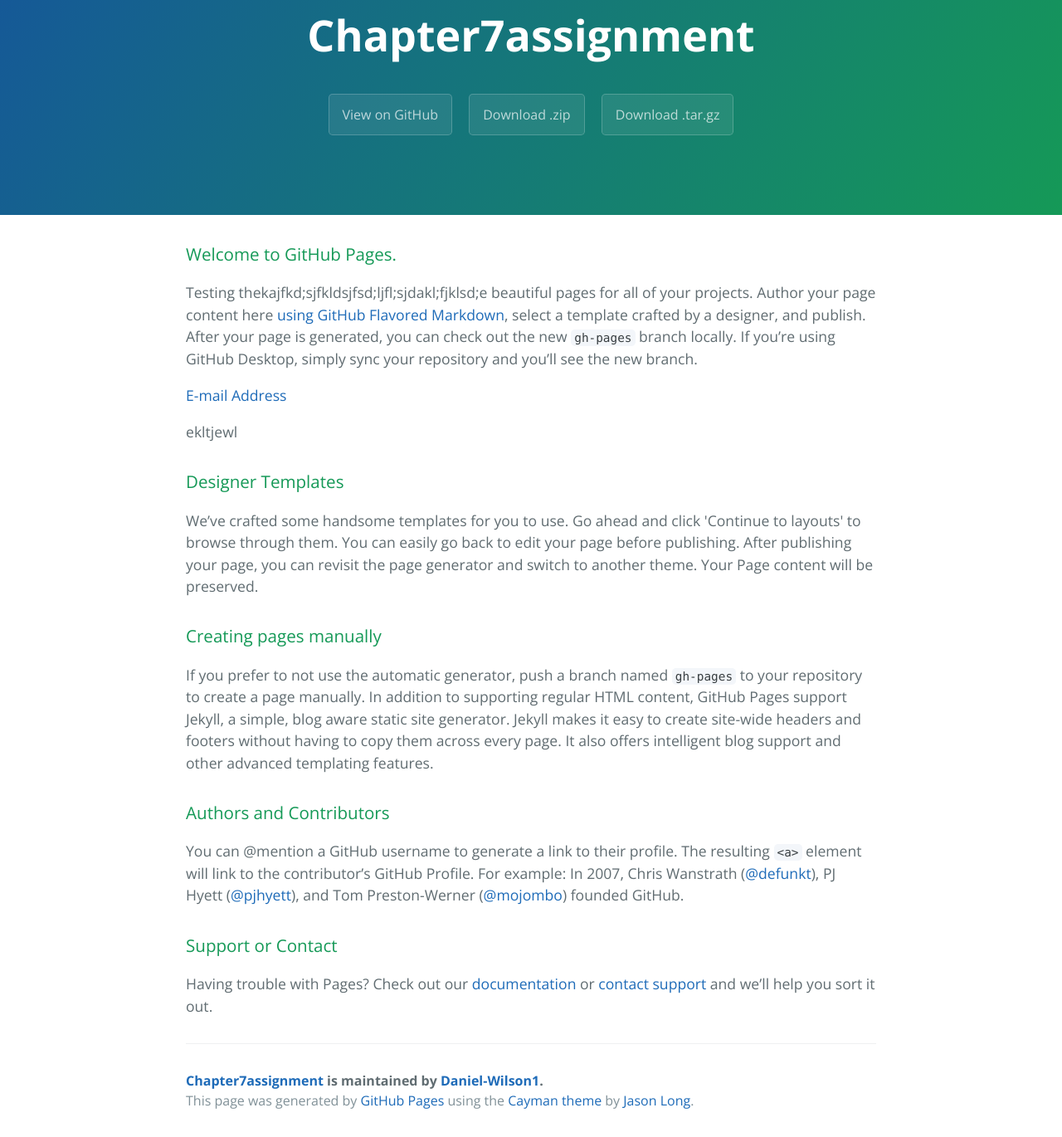
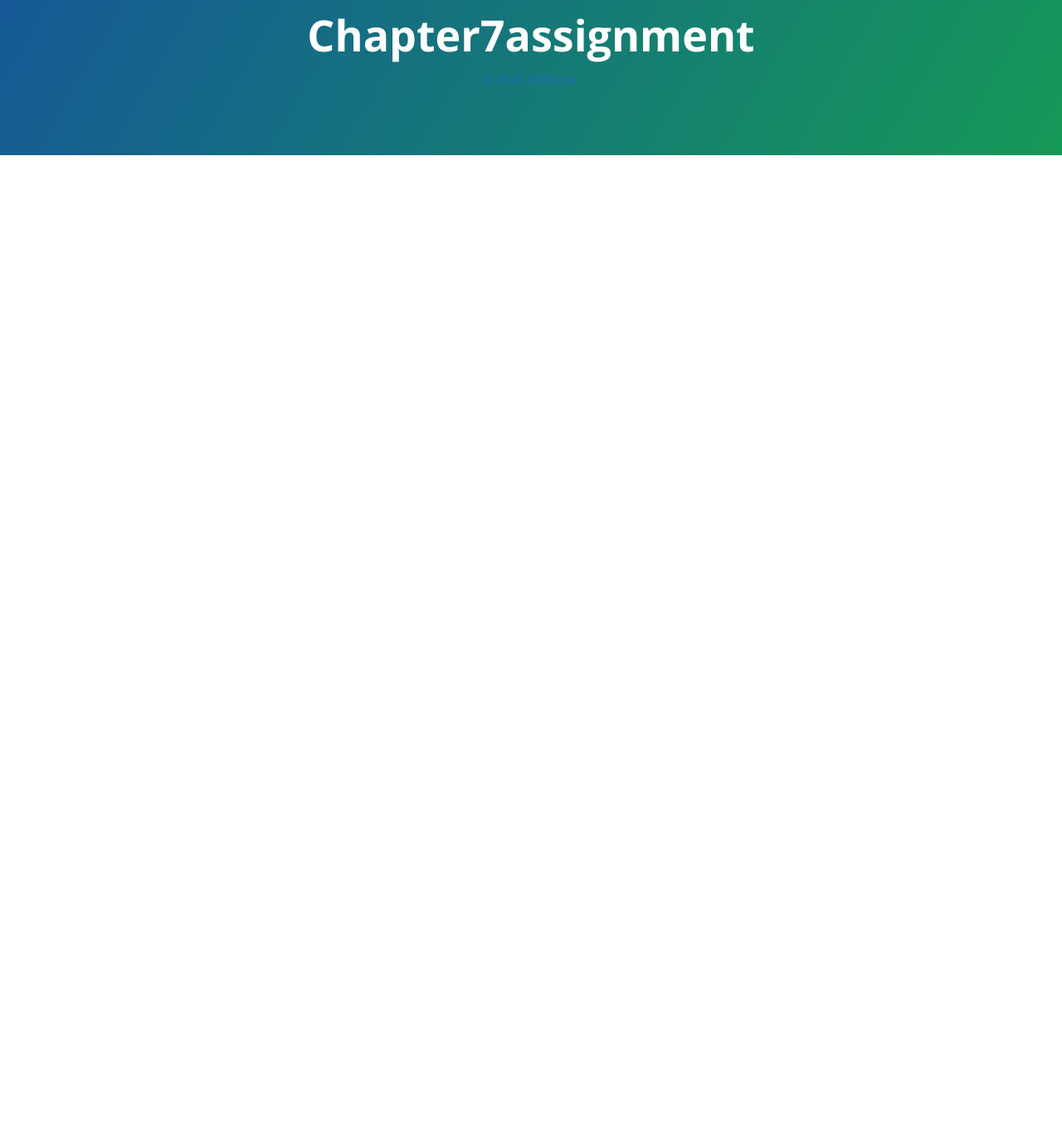
Before and after one commit to Daniel-Wilson1/chapter7assignment, a plain HTML site: page index.html in a window 1280 px wide. Shown: the part 77-1447 px from the top of the page at 83% size. After the commit the page ends 800 px from the top, so only its background shows below. Drawn offline with nearby package versions, Linux system fonts and the light colour scheme.

Commit message:
Update index.html

```diff
--- a/index.html
+++ b/index.html
@@ -12,47 +12,7 @@
   <body>
     <section class="page-header">
       <h1 class="project-name">Chapter7assignment</h1>
-      <h2 class="project-tagline"></h2>
-      <a href="https://github.com/Daniel-Wilson1/chapter7assignment" class="btn">View on GitHub</a>
-      <a href="https://github.com/Daniel-Wilson1/chapter7assignment/zipball/master" class="btn">Download .zip</a>
-      <a href="https://github.com/Daniel-Wilson1/chapter7assignment/tarball/master" class="btn">Download .tar.gz</a>
+      <a href="username@DomainName.com">E-mail Address</a>
     </section>
-
-    <section class="main-content">
-      <h3>
-<a id="welcome-to-github-pages" class="anchor" href="#welcome-to-github-pages" aria-hidden="true"><span aria-hidden="true" class="octicon octicon-link"></span></a>Welcome to GitHub Pages.</h3>
-
-<p>Testing thekajfkd;sjfkldsjfsd;ljfl;sjdakl;fjklsd;e beautiful pages for all of your projects. Author your page content here <a href="https://guides.github.com/features/mastering-markdown/">using GitHub Flavored Markdown</a>, select a template crafted by a designer, and publish. After your page is generated, you can check out the new <code>gh-pages</code> branch locally. If you’re using GitHub Desktop, simply sync your repository and you’ll see the new branch.</p>
-<a href="username@DomainName.com">E-mail Address</a>
-      <p>ekltjewl</p>
-<h3>
-<a id="designer-templates" class="anchor" href="#designer-templates" aria-hidden="true"><span aria-hidden="true" class="octicon octicon-link"></span></a>Designer Templates</h3>
-
-<p>We’ve crafted some handsome templates for you to use. Go ahead and click 'Continue to layouts' to browse through them. You can easily go back to edit your page before publishing. After publishing your page, you can revisit the page generator and switch to another theme. Your Page content will be preserved.</p>
-
-<h3>
-<a id="creating-pages-manually" class="anchor" href="#creating-pages-manually" aria-hidden="true"><span aria-hidden="true" class="octicon octicon-link"></span></a>Creating pages manually</h3>
-
-<p>If you prefer to not use the automatic generator, push a branch named <code>gh-pages</code> to your repository to create a page manually. In addition to supporting regular HTML content, GitHub Pages support Jekyll, a simple, blog aware static site generator. Jekyll makes it easy to create site-wide headers and footers without having to copy them across every page. It also offers intelligent blog support and other advanced templating features.</p>
-
-<h3>
-<a id="authors-and-contributors" class="anchor" href="#authors-and-contributors" aria-hidden="true"><span aria-hidden="true" class="octicon octicon-link"></span></a>Authors and Contributors</h3>
-
-<p>You can @mention a GitHub username to generate a link to their profile. The resulting <code>&lt;a&gt;</code> element will link to the contributor’s GitHub Profile. For example: In 2007, Chris Wanstrath (<a href="https://github.com/defunkt" class="user-mention">@defunkt</a>), PJ Hyett (<a href="https://github.com/pjhyett" class="user-mention">@pjhyett</a>), and Tom Preston-Werner (<a href="https://github.com/mojombo" class="user-mention">@mojombo</a>) founded GitHub.</p>
-
-<h3>
-<a id="support-or-contact" class="anchor" href="#support-or-contact" aria-hidden="true"><span aria-hidden="true" class="octicon octicon-link"></span></a>Support or Contact</h3>
-
-<p>Having trouble with Pages? Check out our <a href="https://help.github.com/pages">documentation</a> or <a href="https://github.com/contact">contact support</a> and we’ll help you sort it out.</p>
-
-      <footer class="site-footer">
-        <span class="site-footer-owner"><a href="https://github.com/Daniel-Wilson1/chapter7assignment">Chapter7assignment</a> is maintained by <a href="https://github.com/Daniel-Wilson1">Daniel-Wilson1</a>.</span>
-
-        <span class="site-footer-credits">This page was generated by <a href="https://pages.github.com">GitHub Pages</a> using the <a href="https://github.com/jasonlong/cayman-theme">Cayman theme</a> by <a href="https://twitter.com/jasonlong">Jason Long</a>.</span>
-      </footer>
-
-    </section>
-
-
   </body>
 </html>
```
